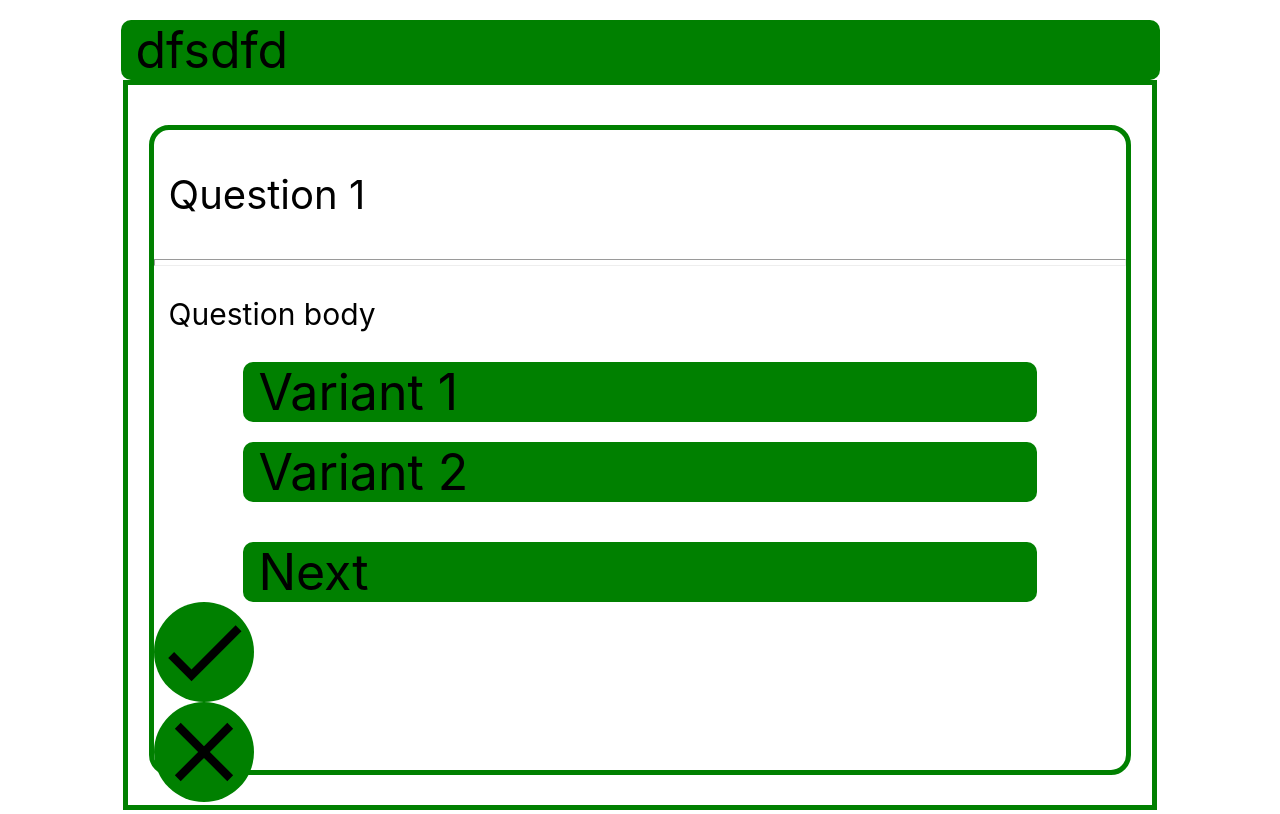
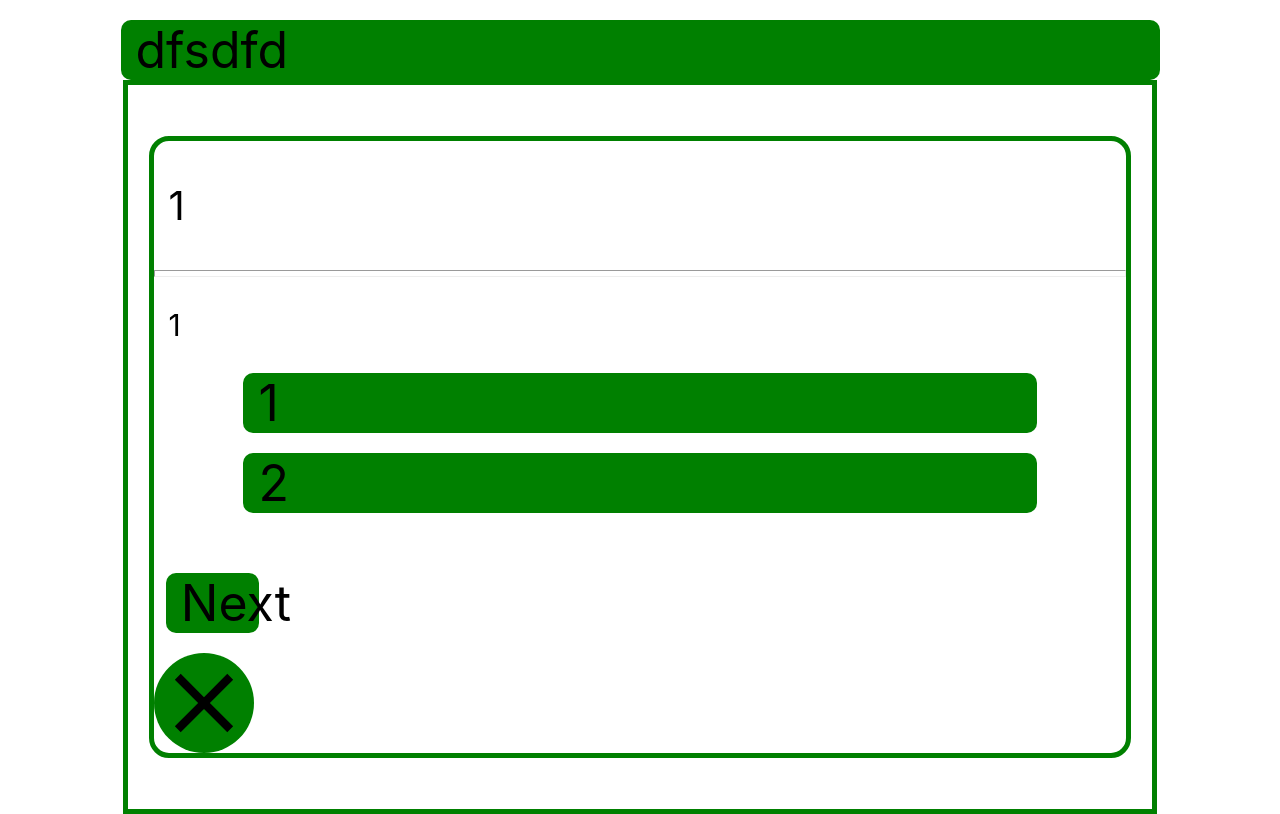
Before and after one commit to IDDQD404/react_Quiz, a React (Create React App) app: page / in a window 1280 px wide. Built offline with nearby package versions, Linux system fonts and the light colour scheme.

Commit message:
Updated Quiz Component for customize it at app component

```diff
--- a/src/App.tsx
+++ b/src/App.tsx
@@ -9,7 +9,12 @@ function App() {
     <div className="App">
       {/* add redux */}
       <Button text={"dfsdfd"} />
-      <Quiz />
+      <Quiz
+        QuestionLabel={"1"}
+        QuestionBody={"1"}
+        VariantsAnswer={["1", "2"]}
+        CompletedQuestions={[true]}
+      />
     </div>
   );
 }
--- a/src/components/frame/Frame.css
+++ b/src/components/frame/Frame.css
@@ -2,7 +2,7 @@
   margin-left: auto;
   margin-right: auto;
   border: 5px green solid;
-  height: 90vh;
+  height: 100%;
   width: 80%;
 }
 
@@ -10,9 +10,10 @@
   margin-left: auto;
   margin-right: auto;
   width: 95%;
-  margin-top: 5vh;
+  margin-top: 5%;
+  margin-bottom: 5%;
   border: 5px green solid;
-  height: 80vh;
+  height: 80%;
   border-radius: 20px;
 }
 
@@ -31,3 +32,9 @@ hr {
   padding-left: 15px;
   text-align: left;
 }
+
+.CompletedStatus {
+  display: flex;
+  text-align: left;
+  margin-top: 20px;
+}
--- a/src/components/quiz/Quiz.tsx
+++ b/src/components/quiz/Quiz.tsx
@@ -3,20 +3,39 @@ import Button from "../button/Button";
 import Frame from "../frame/Frame";
 import IsChecked from "../ischecked/IsChecked";
 
-export default function Quiz() {
+type QuizElements = {
+  QuestionLabel: string;
+  QuestionBody: string;
+  VariantsAnswer: string[];
+  CompletedQuestions: boolean[];
+};
+
+export default function Quiz(args: QuizElements) {
   return (
     <div className="Quiz">
       <Frame
         inner_elements={[
           <>
-            <p className="Text-top">Question 1</p>
+            <p className="Text-top">{args.QuestionLabel}</p>
             <hr />
-            <p className="Text-question">Question body</p>
-            <Button text={"Variant 1"} />
-            <Button text={"Variant 2"} />
+            <p className="Text-question">{args.QuestionBody}</p>
+
+            {args.VariantsAnswer &&
+              args.VariantsAnswer.map((Variant) => <Button text={Variant} />)}
+
             <br />
-            <Button text={"Next"} />
-            <IsChecked isFailed={false} /> <IsChecked isFailed={true} />
+            <br />
+            <div style={{ width: "10%", margin: "10px" }}>
+              <Button text={"Next"} />
+            </div>
+
+            {args.CompletedQuestions && (
+              <div className="CompletedStatus">
+                {args.CompletedQuestions.map((CompeletStatus) => (
+                  <IsChecked isFailed={CompeletStatus} />
+                ))}
+              </div>
+            )}
           </>,
         ]}
       />
```
Also changed, not shown: 1 other file (tests, documents, lock files or other folders).
